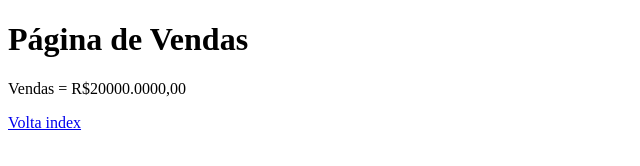
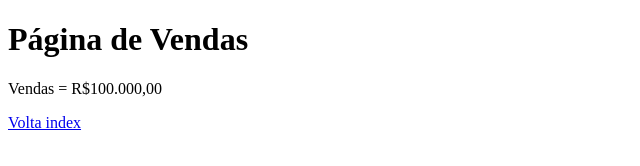
Before and after one commit to mazolatec/aprendendogithub, a plain HTML site: page vendas.html in a window 1280 px wide. Shown: the full height of the page, 0-640 px from the left. Drawn offline with Linux system fonts and the light colour scheme.

Commit message:
Alterado valor de Vendas para R$100.000,00

```diff
--- a/vendas.html
+++ b/vendas.html
@@ -7,7 +7,7 @@
 </head>
 <body>
     <h1>Página de Vendas</h1>
-    <p>Vendas = R$20000.0000,00</p>
+    <p>Vendas = R$100.000,00</p>
     <a href="index.html"> Volta index</a>
 </body>
 </html>
```
